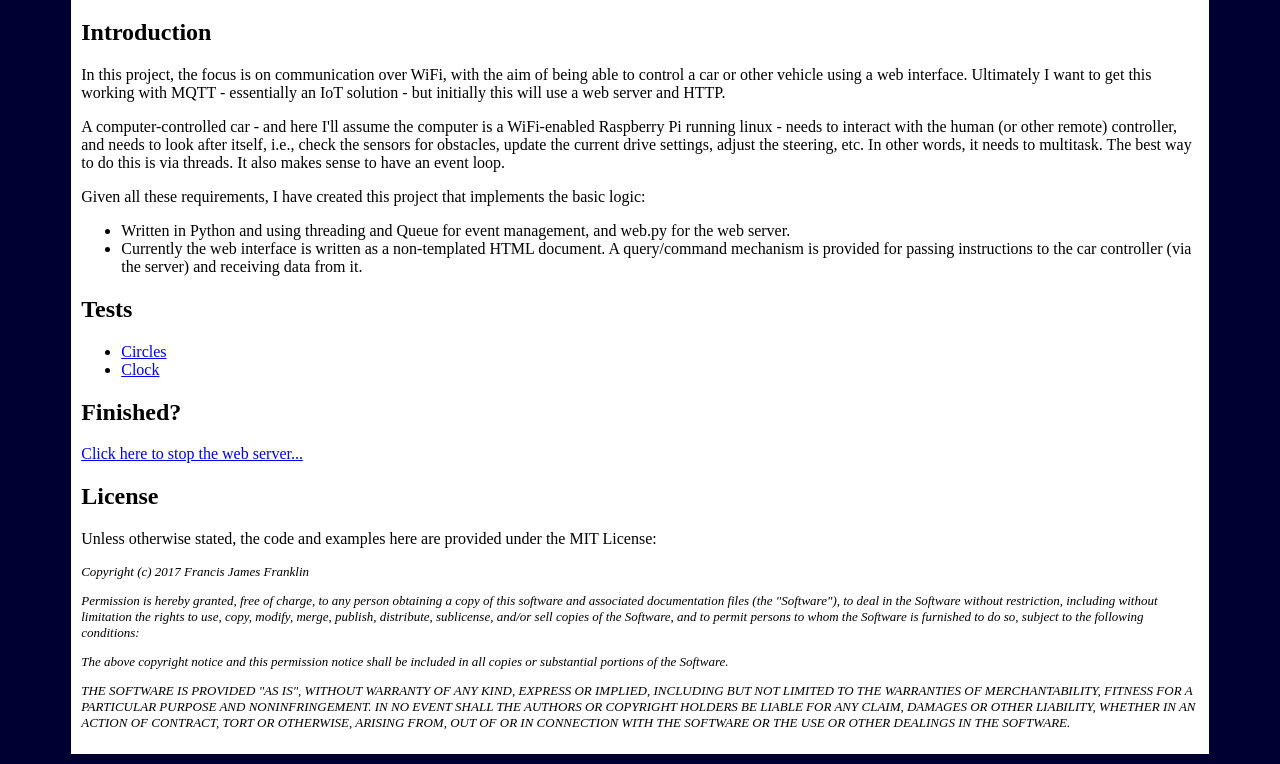
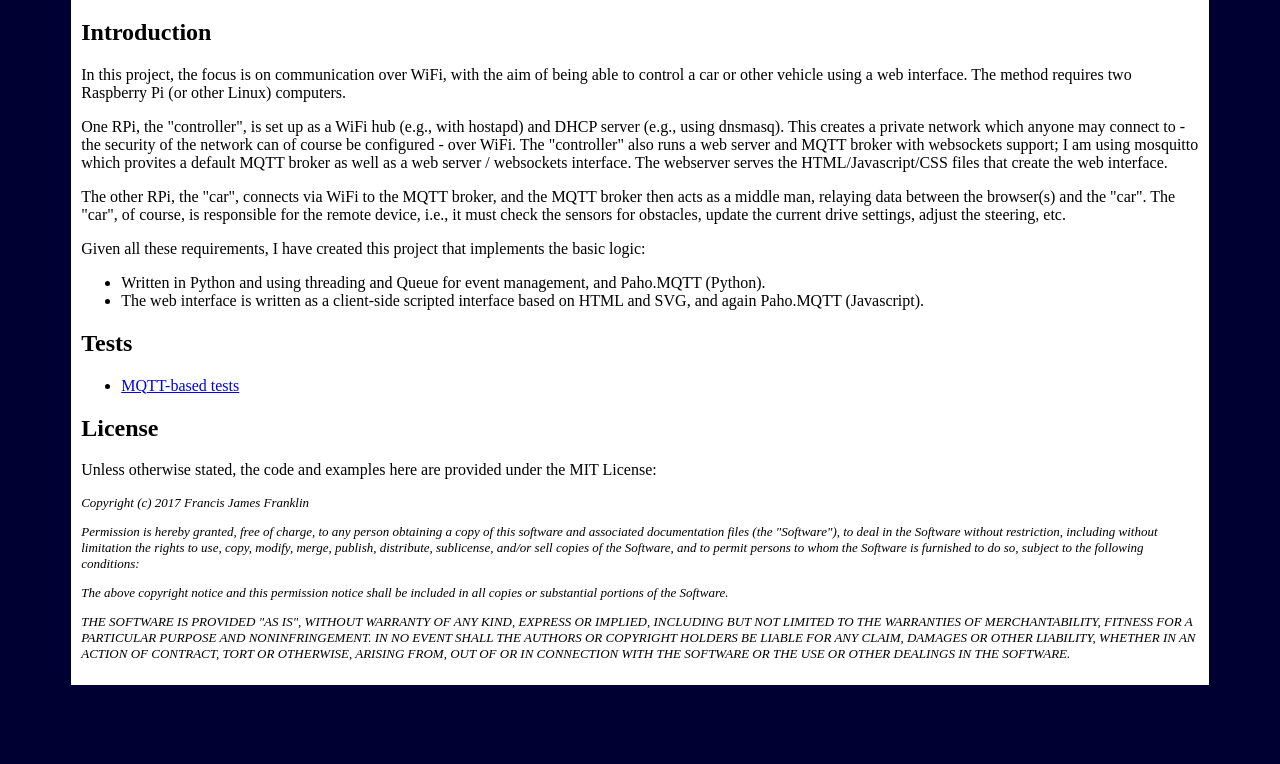
Before and after one commit to FJFranklin/wifi-py-rpi-car-controller, a plain HTML site: page index.html in a window 1280 px wide. Shown: the part 61-825 px from the top of the page. After the commit the page ends 800 px from the top, so only its background shows below. Drawn offline with Linux system fonts and the light colour scheme.

Commit message:
update documentation / introduction to project

```diff
--- a/index.html
+++ b/index.html
@@ -11,33 +11,31 @@
 	<h2>Introduction</h2>
 
 	<p>In this project, the focus is on communication over WiFi, with the aim of being able to control a car
-	  or other vehicle using a web interface. Ultimately I want to get this working with MQTT - essentially
-	  an IoT solution - but initially this will use a web server and HTTP.</p>
+	  or other vehicle using a web interface. The method requires two Raspberry Pi (or other Linux) computers.</p>
 
-	<p>A computer-controlled car - and here I'll assume the computer is a WiFi-enabled Raspberry Pi running
-	  linux - needs to interact with the human (or other remote) controller, and needs to look after itself,
-	  i.e., check the sensors for obstacles, update the current drive settings, adjust the steering, etc. In
-	  other words, it needs to multitask. The best way to do this is via threads. It also makes sense to have
-	  an event loop.</p>
+	<p>One RPi, the "controller", is set up as a WiFi hub (e.g., with hostapd) and DHCP server (e.g., using dnsmasq).
+	  This creates a private network which anyone may connect to - the security of the network can of course be
+	  configured - over WiFi. The "controller" also runs a web server and MQTT broker with websockets support;
+	  I am using mosquitto which provites a default MQTT broker as well as a web server / websockets interface.
+	  The webserver serves the HTML/Javascript/CSS files that create the web interface.</p>
+
+	<p>The other RPi, the "car", connects via WiFi to the MQTT broker, and the MQTT broker then acts as a middle man,
+	  relaying data between the browser(s) and the "car". The "car", of course, is responsible for the remote device,
+	  i.e., it must check the sensors for obstacles, update the current drive settings, adjust the steering, etc.</p>
 
 	<p>Given all these requirements, I have created this project that implements the basic logic:</p>
 
 	<ul>
-	  <li>Written in Python and using threading and Queue for event management, and web.py for the web server.</li>
-	  <li>Currently the web interface is written as a non-templated HTML document. A query/command mechanism
-	    is provided for passing instructions to the car controller (via the server) and receiving data from it.</li>
+	  <li>Written in Python and using threading and Queue for event management, and Paho.MQTT (Python).</li>
+	  <li>The web interface is written as a client-side scripted interface based on HTML and SVG, and again
+	    Paho.MQTT (Javascript).</li>
 	</ul>
 
 	<h2>Tests</h2>
 
 	<ul>
-	  <li><a href="/static/circles.html">Circles</a></li>
-	  <li><a href="/static/clock.html">Clock</a></li>
+	  <li><a href="mqtt/index.html">MQTT-based tests</a></li>
 	</ul>
-
-	<h2>Finished?</h2>
-
-	<p><a href="/server?name=stop">Click here to stop the web server...</a></p>
 
 	<h2>License</h2>
 
```
Also changed, not shown: 1 other file.
